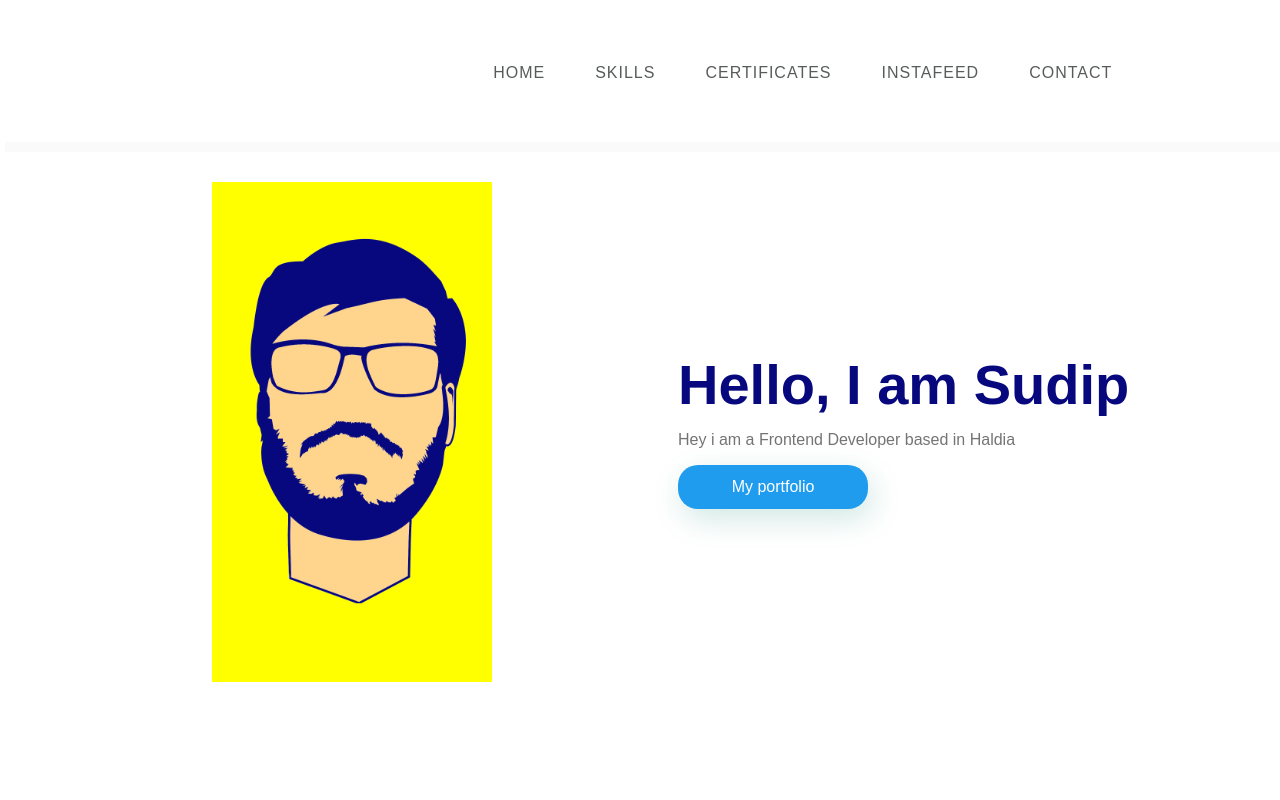
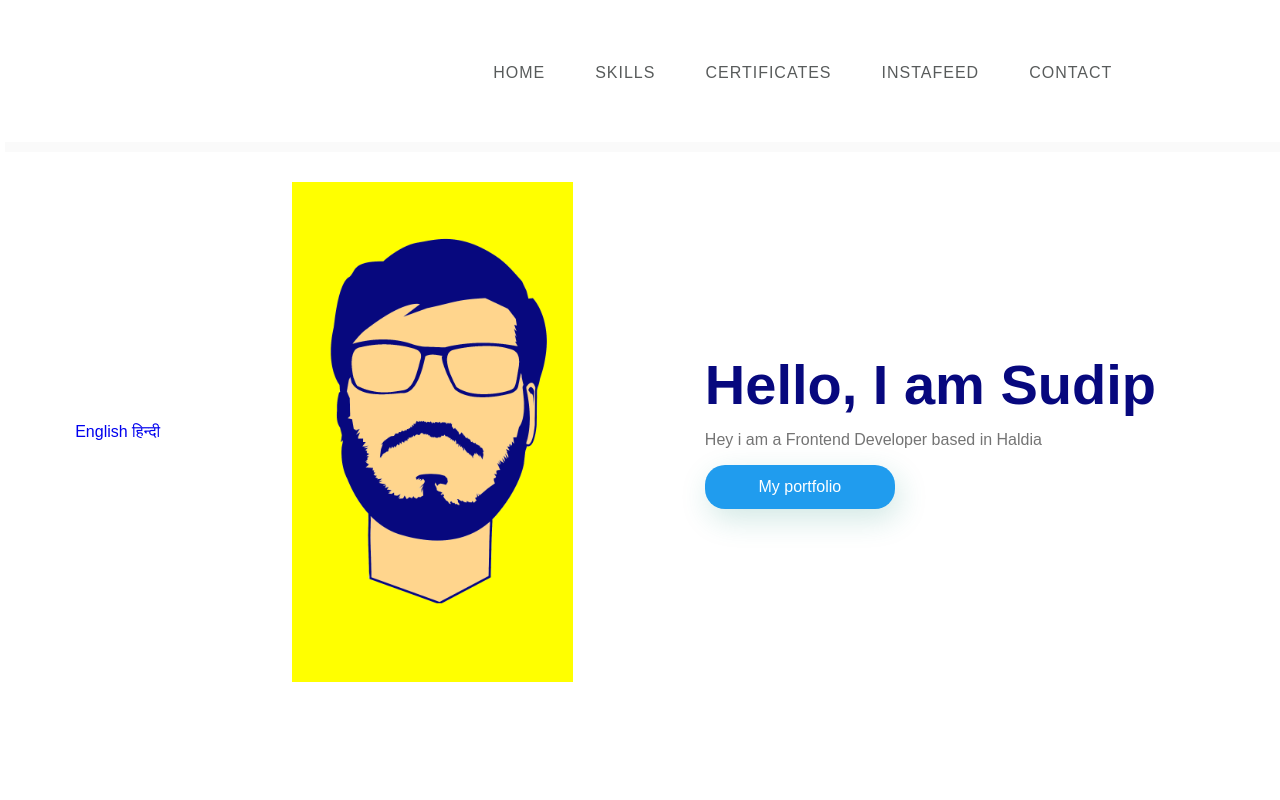
Before and after one commit to sudip-modi/portfolio-project, a plain HTML site: page index.html in a window 1280 px wide. Shown: the top 800 px of the page. Drawn offline with Linux system fonts and the light colour scheme.

Commit message:
Language button
Added language button to the html.

```diff
--- a/index.html
+++ b/index.html
@@ -45,6 +45,12 @@
         <!-- content -->
 
         <div class="content">
+
+
+	  <div class="langwrap">
+            <a href="#" language='english' class="active language-button" id="language-button-english">English</a>
+            <a href="#" language='hindi' class="language-button" id="language-button-hindi">हिन्दी</a>
+          </div>
 
           <div class="facelogo">
             <img src="images/facelogo2.jpeg" alt="my face">
```
